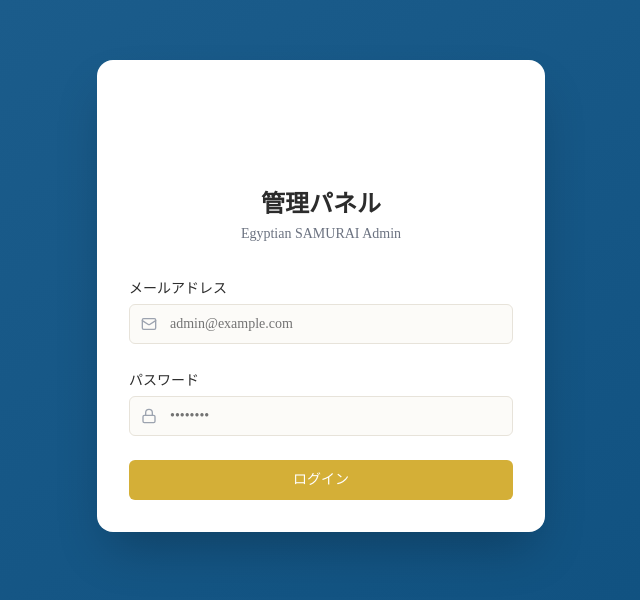
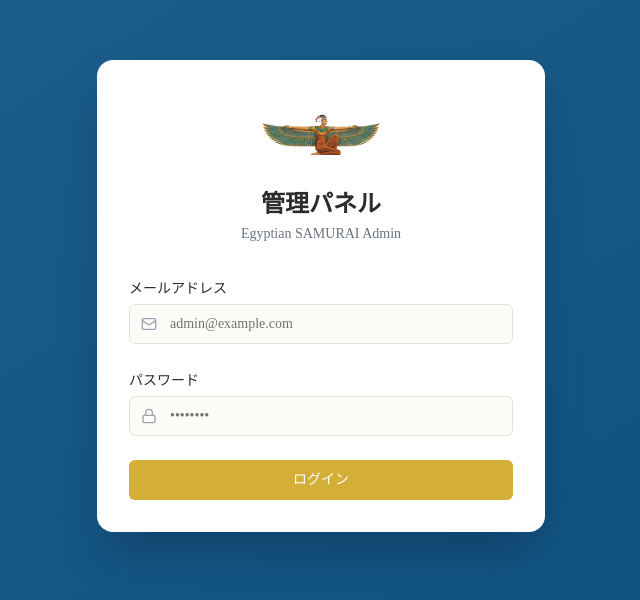
Before and after one commit to ahmedmuhammed22101997-creator/Egyptian-Samurai, a Next.js app: page /admin/login in a window 1280 px wide. Shown: the part 104-704 px from the top of the page, without its empty margins (319-959 px from the left). Built offline with nearby package versions, Linux system fonts and the light colour scheme.

Commit message:
Remove black background from logo PNG - now transparent

```diff
--- a/src/components/Logo.tsx
+++ b/src/components/Logo.tsx
@@ -10,7 +10,7 @@ export default function Logo({ size = 40, className = '', priority = false }: Lo
   return (
     <div
       className={`relative ${className}`}
-      style={{ width: size * 2.5, height: size, mixBlendMode: 'screen' }}
+      style={{ width: size * 2.5, height: size }}
     >
       <Image
         src="/logo.png"
```
Also changed, not shown: public/logo.png.
